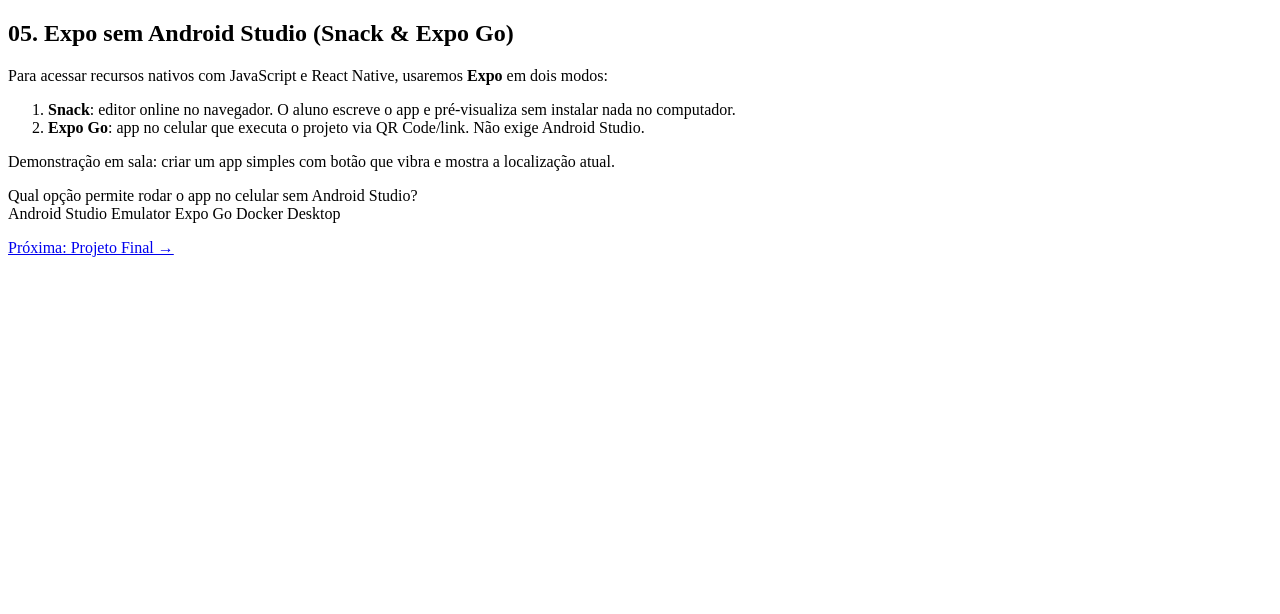
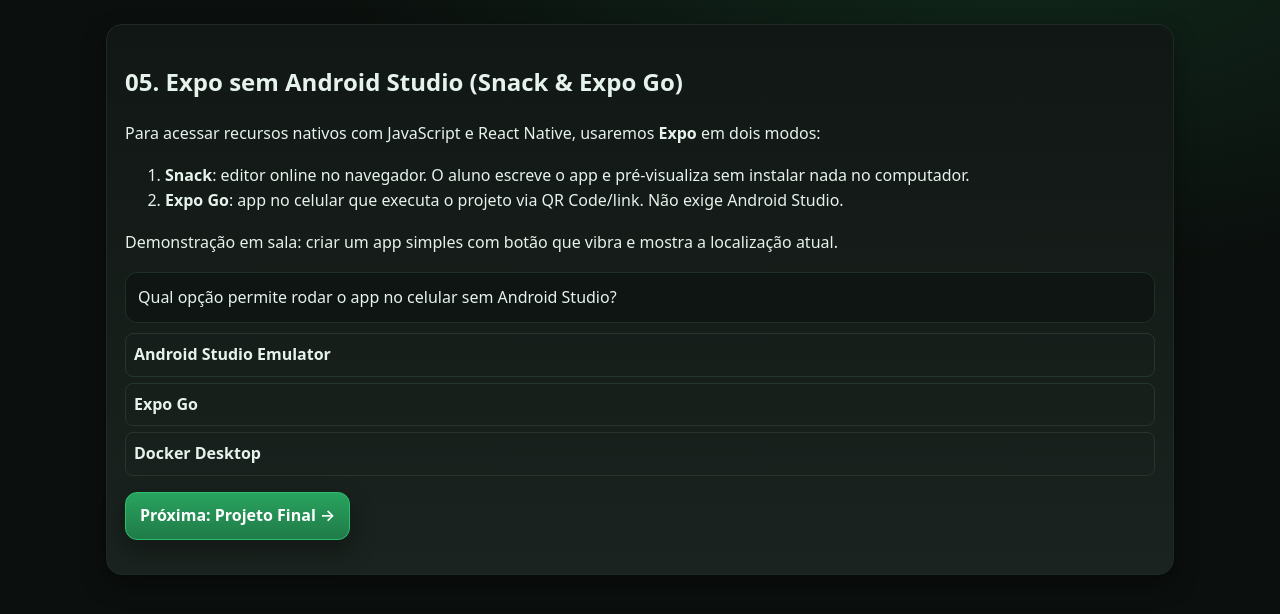
Before and after one commit to MARISTELAOLIVEIRA/Desenvovimento-Mobile, a plain HTML site: page lessons/05-expo-snack.html in a window 1280 px wide. Drawn offline with Linux system fonts and the light colour scheme; files that its build step writes are made by us from their sources; the site is published under a folder, as on GitHub Pages, so addresses that start at the root find nothing.

Commit message:
Fix stylesheet and script paths in HTML file

```diff
--- a/lessons/05-expo-snack.html
+++ b/lessons/05-expo-snack.html
@@ -1,7 +1,7 @@
 
 <!doctype html><html lang="pt-BR"><head>
 <meta charset="utf-8"><meta name="viewport" content="width=device-width, initial-scale=1">
-<link rel="stylesheet" href="/assets/style.css"><title>05. Expo sem Android Studio</title></head>
+<link rel="stylesheet" href="assets/style.css"><title>05. Expo sem Android Studio</title></head>
 <body class="container">
 <article class="card">
 <h1>05. Expo sem Android Studio (Snack & Expo Go)</h1>
@@ -18,7 +18,7 @@
   <label class="option" data-value="c">Docker Desktop</label>
   <div data-result></div>
 </div>
-<p><a class="button" href="/lessons/06-projeto-final.html">Próxima: Projeto Final →</a></p>
+<p><a class="button" href="lessons/06-projeto-final.html">Próxima: Projeto Final →</a></p>
 </article>
-<script src="/assets/app.js"></script>
+<script src="assets/app.js"></script>
 </body></html>
```
